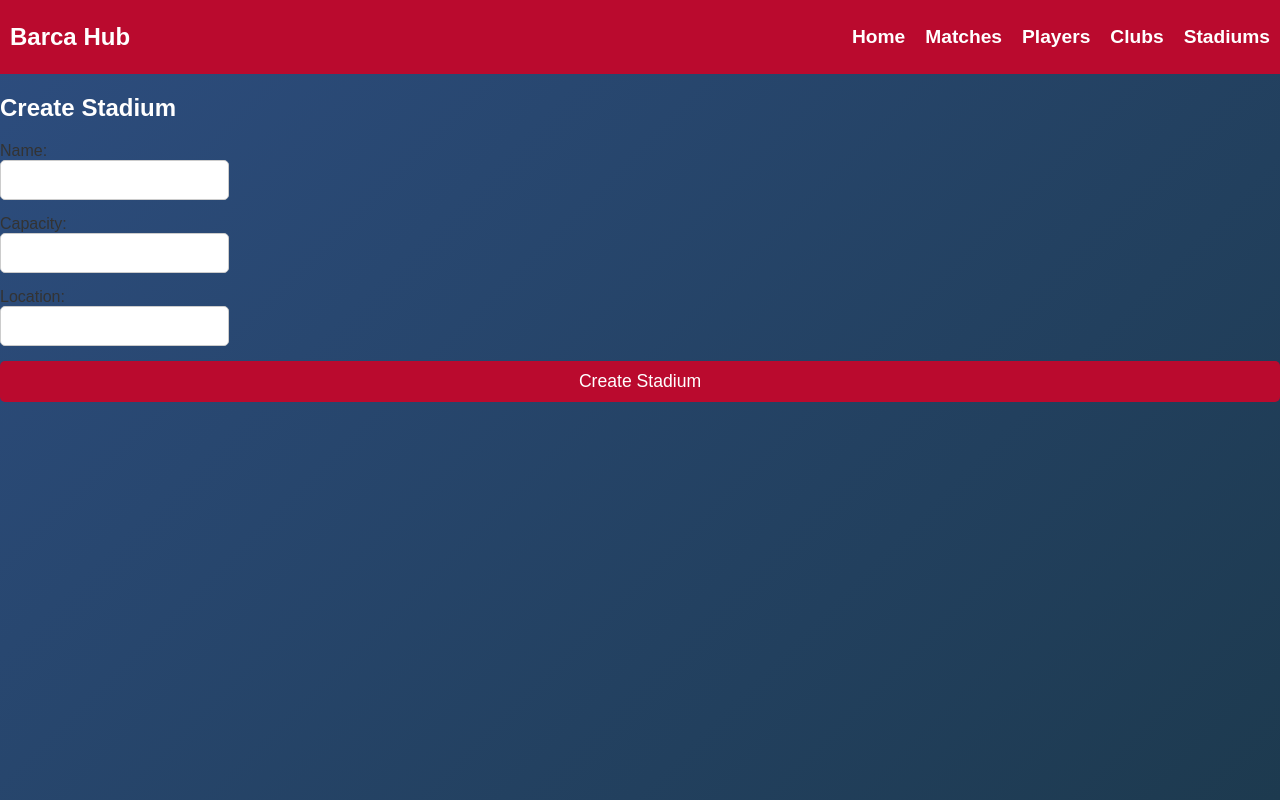
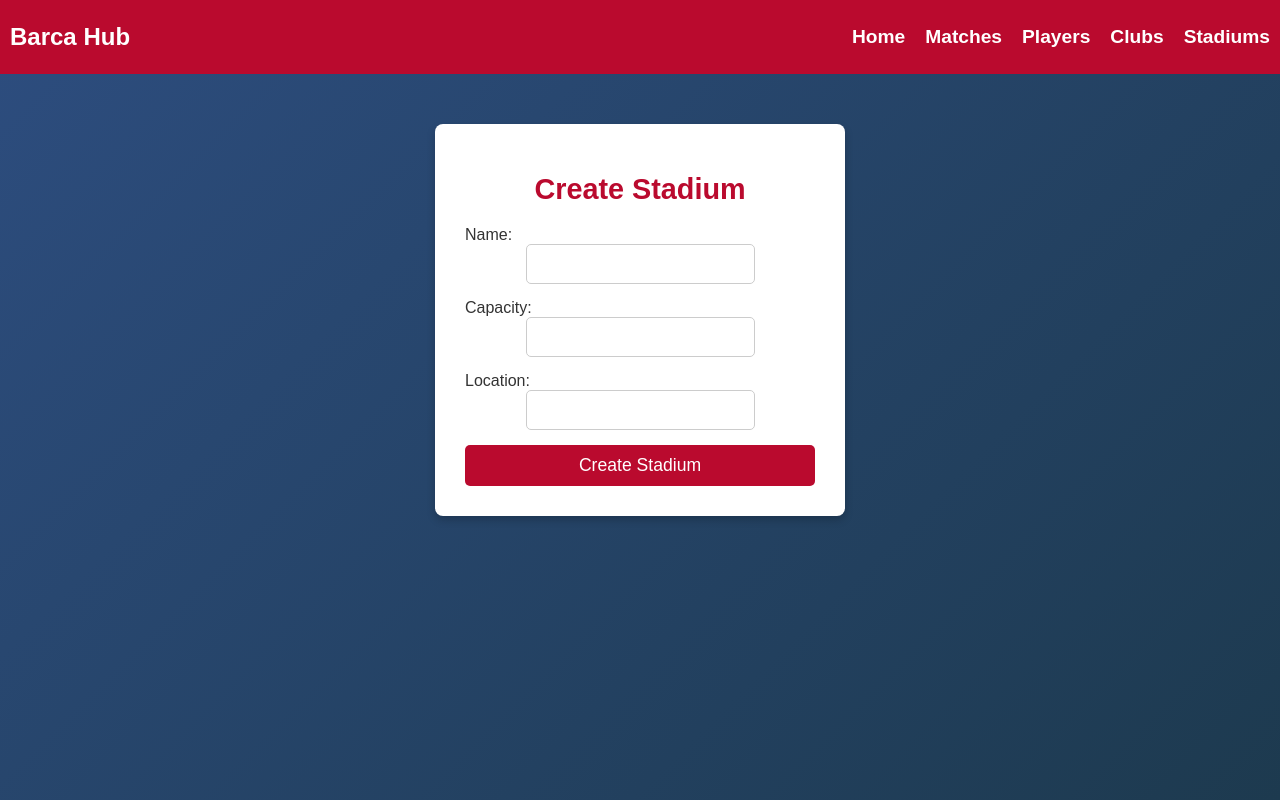
Before and after one commit to LavinduWelikala/BarcaHub-frontend, a React (Create React App) app: page /create-stadium in a window 1280 px wide. Built offline with nearby package versions, Linux system fonts and the light colour scheme.

Commit message:
some changes

```diff
--- a/src/App.css
+++ b/src/App.css
@@ -320,6 +320,8 @@ form button:hover {
   color: #ba0a2e;
 }
 
+
+
 /* Form Container */
 .stadium-form-container {
   background-color: #fff;
--- a/src/components/Stadium.js
+++ b/src/components/Stadium.js
@@ -1,6 +1,7 @@
 import axios from "axios";
 import React, { useState } from "react";
 import "react-toastify/dist/ReactToastify.css";
+import { ToastContainer, toast } from "react-toastify";
 
 const Stadium = () => {
 
@@ -25,7 +26,7 @@ const Stadium = () => {
 
     try {
       const response = await axios.post("http://localhost:8080/stadiums", formData);
-      setMessage("Stadium created successfully!");
+      toast.success("Stadium created successfully!", { autoClose: 3000 });
       setFormData({
         name: "",
         capacity: "",
@@ -42,8 +43,8 @@ const Stadium = () => {
 
     return (
 
-        <div className="create-stadium">
-            <h2>Create Stadium</h2>
+        <div className="stadium-form-container">
+            <h1>Create Stadium</h1>
             <form onSubmit={handleSubmit}>
                 <div>
                     <label htmlFor="name">Name:</label>
@@ -75,6 +76,7 @@ const Stadium = () => {
                 <button type="submit">Create Stadium</button>
             </form>
             {message && <p>{message}</p>}
+            <ToastContainer />
         </div>
     );
 };
```
